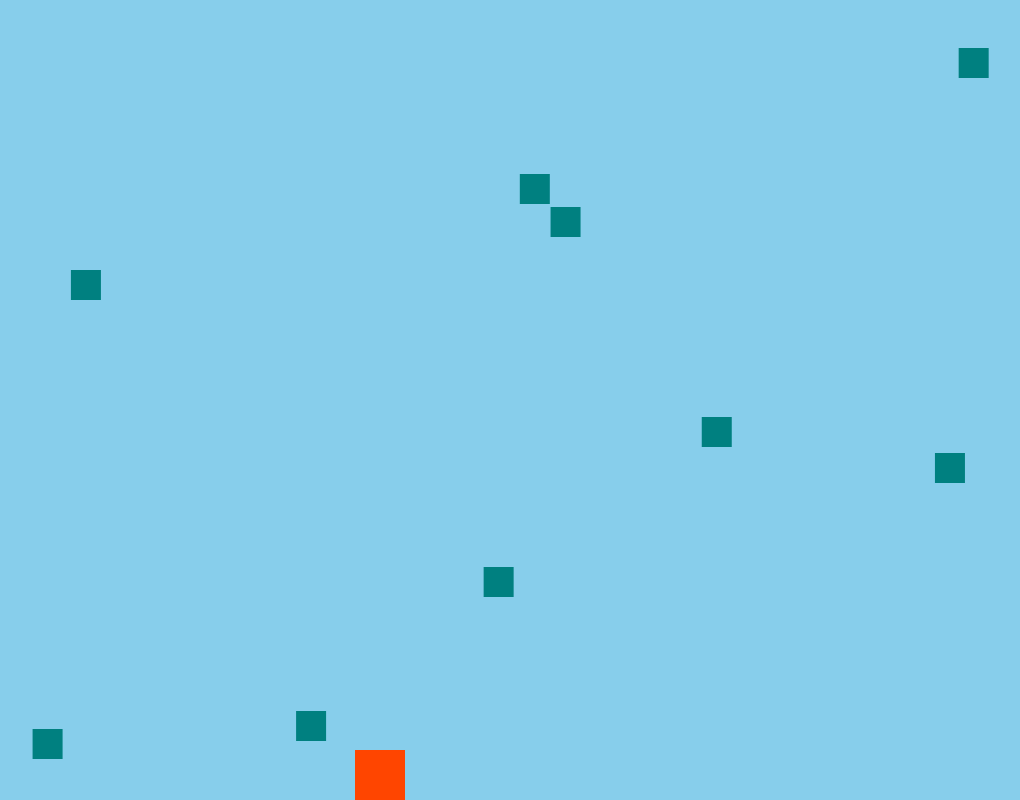
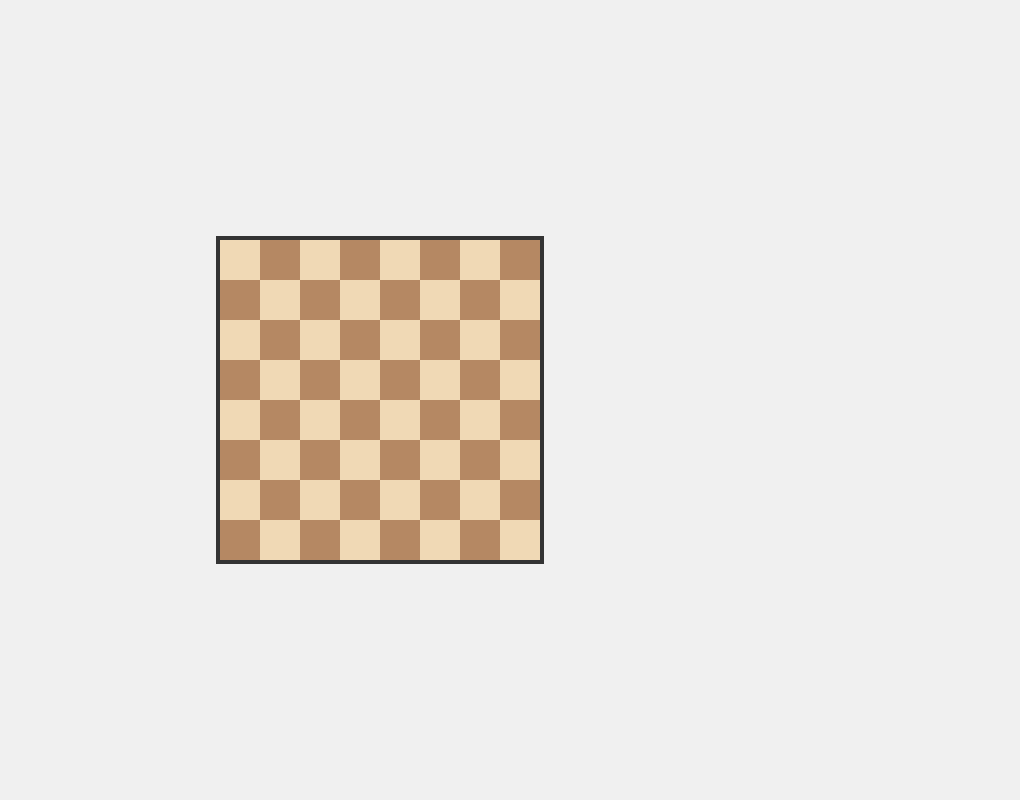
Before and after one commit to ahtisham505/jkj, a plain HTML site: page index.html in a window 1280 px wide. Shown: the whole page, without its empty margins (260-1280 px from the left). Drawn offline with Linux system fonts and the light colour scheme.

Commit message:
Update index.html

```diff
--- a/index.html
+++ b/index.html
@@ -3,130 +3,66 @@
 <head>
     <meta charset="UTF-8">
     <meta name="viewport" content="width=device-width, initial-scale=1.0">
-    <title>Dodge the Falling Objects</title>
+    <title>Simple Chess Board</title>
     <style>
         body {
+            display: flex;
+            justify-content: center;
+            align-items: center;
+            height: 100vh;
+            background-color: #f0f0f0;
             margin: 0;
-            overflow: hidden;
-            background-color: #f0f0f0;
         }
-        canvas {
-            display: block;
-            background-color: #87CEEB;
+
+        .chess-board {
+            width: 320px;
+            height: 320px;
+            display: grid;
+            grid-template-columns: repeat(8, 1fr);
+            grid-template-rows: repeat(8, 1fr);
+            border: 4px solid #333;
+        }
+
+        .chess-board div {
+            width: 100%;
+            height: 100%;
+        }
+
+        .white {
+            background-color: #f0d9b5;
+        }
+
+        .black {
+            background-color: #b58863;
         }
     </style>
 </head>
 <body>
-
-<canvas id="gameCanvas"></canvas>
-
-<script>
-    const canvas = document.getElementById("gameCanvas");
-    const ctx = canvas.getContext("2d");
-
-    // Set canvas size
-    canvas.width = window.innerWidth;
-    canvas.height = window.innerHeight;
-
-    // Player object
-    const player = {
-        x: canvas.width / 2 - 25,
-        y: canvas.height - 50,
-        width: 50,
-        height: 50,
-        speed: 10,
-        dx: 0
-    };
-
-    // Falling object
-    const objects = [];
-    const objectSize = 30;
-    const objectSpeed = 3;
-
-    // Handle keyboard input
-    function movePlayer(e) {
-        if (e.key === "ArrowRight" || e.key === "Right") {
-            player.dx = player.speed;
-        } else if (e.key === "ArrowLeft" || e.key === "Left") {
-            player.dx = -player.speed;
-        }
-    }
-
-    function stopPlayer(e) {
-        if (e.key === "ArrowRight" || e.key === "Right" || e.key === "ArrowLeft" || e.key === "Left") {
-            player.dx = 0;
-        }
-    }
-
-    // Draw player
-    function drawPlayer() {
-        ctx.fillStyle = "#FF4500";
-        ctx.fillRect(player.x, player.y, player.width, player.height);
-    }
-
-    // Draw falling object
-    function drawObjects() {
-        ctx.fillStyle = "#008080";
-        objects.forEach((obj) => {
-            ctx.fillRect(obj.x, obj.y, objectSize, objectSize);
-            obj.y += objectSpeed;
-
-            // Check for collision
-            if (obj.y + objectSize > player.y &&
-                obj.y < player.y + player.height &&
-                obj.x < player.x + player.width &&
-                obj.x + objectSize > player.x) {
-                alert("Game Over!");
-                document.location.reload();
-            }
-
-            // Remove object if it goes out of bounds
-            if (obj.y > canvas.height) {
-                objects.splice(objects.indexOf(obj), 1);
-            }
-        });
-    }
-
-    // Update player position
-    function updatePlayer() {
-        player.x += player.dx;
-
-        // Prevent player from going out of bounds
-        if (player.x < 0) player.x = 0;
-        if (player.x + player.width > canvas.width) player.x = canvas.width - player.width;
-    }
-
-    // Spawn new objects
-    function spawnObjects() {
-        if (Math.random() < 0.02) {
-            const x = Math.random() * (canvas.width - objectSize);
-            objects.push({ x: x, y: 0 });
-        }
-    }
-
-    // Clear canvas
-    function clearCanvas() {
-        ctx.clearRect(0, 0, canvas.width, canvas.height);
-    }
-
-    // Game loop
-    function gameLoop() {
-        clearCanvas();
-        drawPlayer();
-        drawObjects();
-        updatePlayer();
-        spawnObjects();
-        requestAnimationFrame(gameLoop);
-    }
-
-    // Event listeners
-    document.addEventListener("keydown", movePlayer);
-    document.addEventListener("keyup", stopPlayer);
-
-    // Start the game loop
-    gameLoop();
-
-</script>
-
+    <div class="chess-board">
+        <!-- Row 1 -->
+        <div class="white"></div><div class="black"></div><div class="white"></div><div class="black"></div>
+        <div class="white"></div><div class="black"></div><div class="white"></div><div class="black"></div>
+        <!-- Row 2 -->
+        <div class="black"></div><div class="white"></div><div class="black"></div><div class="white"></div>
+        <div class="black"></div><div class="white"></div><div class="black"></div><div class="white"></div>
+        <!-- Row 3 -->
+        <div class="white"></div><div class="black"></div><div class="white"></div><div class="black"></div>
+        <div class="white"></div><div class="black"></div><div class="white"></div><div class="black"></div>
+        <!-- Row 4 -->
+        <div class="black"></div><div class="white"></div><div class="black"></div><div class="white"></div>
+        <div class="black"></div><div class="white"></div><div class="black"></div><div class="white"></div>
+        <!-- Row 5 -->
+        <div class="white"></div><div class="black"></div><div class="white"></div><div class="black"></div>
+        <div class="white"></div><div class="black"></div><div class="white"></div><div class="black"></div>
+        <!-- Row 6 -->
+        <div class="black"></div><div class="white"></div><div class="black"></div><div class="white"></div>
+        <div class="black"></div><div class="white"></div><div class="black"></div><div class="white"></div>
+        <!-- Row 7 -->
+        <div class="white"></div><div class="black"></div><div class="white"></div><div class="black"></div>
+        <div class="white"></div><div class="black"></div><div class="white"></div><div class="black"></div>
+        <!-- Row 8 -->
+        <div class="black"></div><div class="white"></div><div class="black"></div><div class="white"></div>
+        <div class="black"></div><div class="white"></div><div class="black"></div><div class="white"></div>
+    </div>
 </body>
 </html>
```
